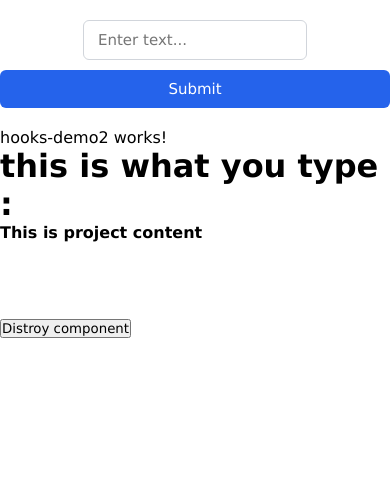
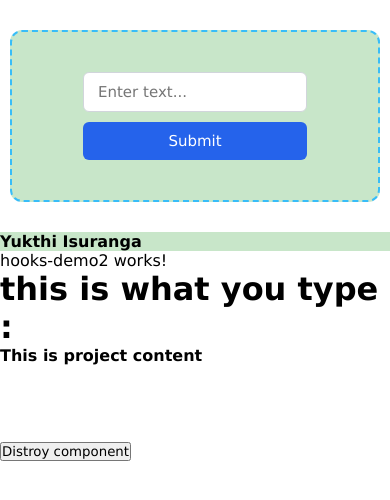
Before and after one commit to yukthi-isuranga/angular-course, an Angular app: page / in a window 390 px wide. Shown: the top 500 px of the page. Built offline with nearby package versions, Linux system fonts and the light colour scheme.

Commit message:
Custom Attribute Directive

```diff
--- /dev/null
+++ b/src/app/highlight.ts
@@ -0,0 +1,16 @@
+import { Directive, ElementRef } from '@angular/core';
+
+@Directive({
+  selector: '[appHighlight]',
+})
+export class Highlight {
+  private element?: ElementRef;
+  constructor(element: ElementRef) {
+    // element.nativeElement.style.backgroundColor = '#c8e6c9';
+    this.element = element;
+  }
+
+  ngOnInit() {
+    this.element!.nativeElement.style.backgroundColor = '#c8e6c9';
+  }
+}
--- a/src/app/hooks-demo/hooks-demo.css
+++ b/src/app/hooks-demo/hooks-demo.css
@@ -48,3 +48,34 @@
     width: 100%;
   }
 }
+
+/* Highlight container */
+.highlight-box {
+  width: 420px;
+  height: 160px;
+  display: flex;
+  align-items: center;
+  justify-content: center;
+  margin: 30px auto;
+  background-color: #f9fafb;
+  border-radius: 12px;
+  border: 2px dashed #38bdf8;
+  transition:
+    background-color 0.3s ease,
+    border-color 0.3s ease;
+}
+
+/* Optional hover effect */
+.highlight-box:hover {
+  background-color: #e0f2fe;
+  border-color: #0284c7;
+}
+
+/* Responsive */
+@media (max-width: 480px) {
+  .highlight-box {
+    width: 95%;
+    height: auto;
+    padding: 20px;
+  }
+}
--- a/src/app/hooks-demo/hooks-demo.html
+++ b/src/app/hooks-demo/hooks-demo.html
@@ -1,6 +1,12 @@
-<div class="input-btn-wrapper">
-  <input type="text" placeholder="Enter text..." #inputComponent />
-  <button (click)="onchange(inputComponent)">Submit</button>
+<div class="highlight-box" appHighlight>
+  <div class="input-btn-wrapper">
+    <input type="text" placeholder="Enter text..." #inputComponent />
+    <button (click)="onchange(inputComponent)">Submit</button>
+  </div>
+</div>
+
+<div>
+  <h4 appHighlight>Yukthi Isuranga</h4>
 </div>
 
 <app-hooks-demo2 [inputText]="inputValue" *ngIf="destroy">
--- a/src/app/hooks-demo/hooks-demo.ts
+++ b/src/app/hooks-demo/hooks-demo.ts
@@ -1,10 +1,11 @@
 import { Component } from '@angular/core';
 import { HooksDemo2 } from '../hooks-demo2/hooks-demo2';
 import { NgIf } from '@angular/common';
+import { Highlight } from '../highlight';
 
 @Component({
   selector: 'app-hooks-demo',
-  imports: [HooksDemo2, NgIf],
+  imports: [HooksDemo2, NgIf, Highlight],
   templateUrl: './hooks-demo.html',
   styleUrl: './hooks-demo.css',
 })
```
Also changed, not shown: 1 other file (tests, documents, lock files or other folders).
